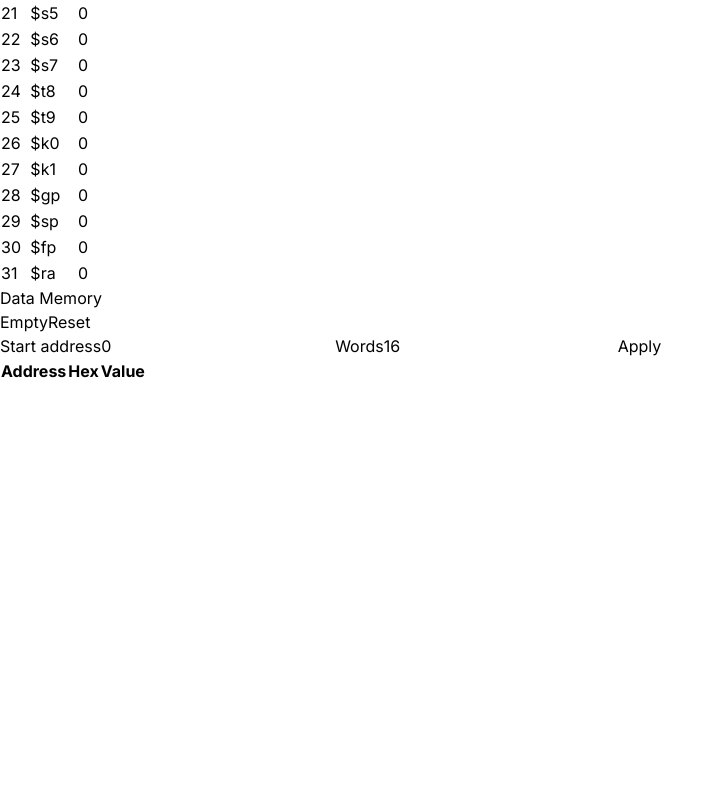
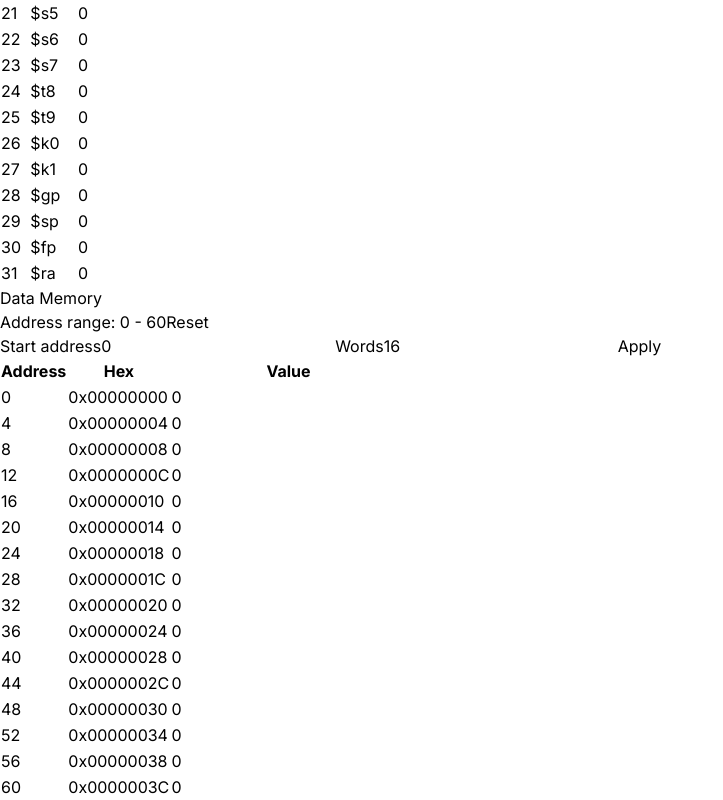
Before and after one commit to marvinthang/cs2100-visualizer, a React (Vite) app: page / in a window 1280 px wide. Shown: the part 2010-2810 px from the top of the page, without its empty margins (0-723 px from the left). Before the commit the page ends 2394 px from the top, so only its background shows below. Built offline with nearby package versions, Linux system fonts and the light colour scheme.

Commit message:
update table

```diff
--- a/src/core/mips/datapathHighlightState.ts
+++ b/src/core/mips/datapathHighlightState.ts
@@ -59,7 +59,7 @@ export function getHighlightSvgFill(role: HighlightRole, normalColor = 'black'):
     return normalColor;
 }
 
-export function getHighlightTextClass(role: HighlightRole): string {
+export function getHighlightTextClass(role: HighlightRole, normalText = 'text-slate-900'): string {
     if (role === 'input') {
         return 'text-blue-600';
     }
@@ -72,10 +72,10 @@ export function getHighlightTextClass(role: HighlightRole): string {
         return 'text-yellow-600';
     }
 
-    return 'text-slate-900';
+    return normalText;
 }
 
-export function getHighlightBackgroundClass(role: HighlightRole): string {
+export function getHighlightBackgroundClass(role: HighlightRole, normalBg = ''): string {
     if (role === 'input') {
         return 'bg-blue-50';
     }
@@ -92,5 +92,5 @@ export function getHighlightBackgroundClass(role: HighlightRole): string {
         return 'bg-yellow-50';
     }
 
-    return '';
+    return normalBg;
 }
--- a/src/core/mips/instructionSet.ts
+++ b/src/core/mips/instructionSet.ts
@@ -18,8 +18,6 @@ export const mipsMnemonics: MipsMnemonic[] = [
     'srl',
     'sw',
     'sub',
-    'xor',
-    'xori'
 ];
 
 export const datapathMnemonics: DatapathMnemonic[] = [
--- a/src/core/mips/machineState.ts
+++ b/src/core/mips/machineState.ts
@@ -7,6 +7,21 @@ export type MachineState = {
 }
 
 const RegisterNames: RegisterNumber[] = [0, 1, 2, 3, 4, 5, 6, 7, 8, 9, 10, 11, 12, 13, 14, 15, 16, 17, 18, 19, 20, 21, 22, 23, 24, 25, 26, 27, 28, 29, 30, 31];
+export const DEFAULT_DATA_MEMORY_START_ADDRESS = 0;
+export const DEFAULT_DATA_MEMORY_WORD_COUNT = 16;
+
+export function createZeroedDataMemory(
+    startAddress = DEFAULT_DATA_MEMORY_START_ADDRESS,
+    wordCount = DEFAULT_DATA_MEMORY_WORD_COUNT,
+): Record<number, number> {
+    const dataMemory: Record<number, number> = {};
+
+    for (let i = 0; i < wordCount; i++) {
+        dataMemory[startAddress + i * 4] = 0;
+    }
+
+    return dataMemory;
+}
 
 export function createInitialMachineState(): MachineState {
     // assign 0 to all registers, and 0 to all memory addresses
@@ -14,13 +29,10 @@ export function createInitialMachineState(): MachineState {
         RegisterNames.map((reg) => [reg, 0])
     ) as Record<RegisterNumber, number>;
 
-    const dataMemory: Record<number, number> = {
-    };
-
     return {
         pc: 0,
         registers,
-        dataMemory
+        dataMemory: createZeroedDataMemory(),
     };
 }
 
--- a/src/features/datapath/DatapathPage.tsx
+++ b/src/features/datapath/DatapathPage.tsx
@@ -12,7 +12,7 @@ import { getActiveDatapathSegments } from '../../core/mips/datapathSegments';
 import StepControls from './components/StepControls';
 import RegisterTable from './components/RegisterTable';
 import MemoryTable from './components/MemoryTable';
-import { createInitialMachineState, type MachineState } from '../../core/mips/machineState';
+import { createInitialMachineState, createZeroedDataMemory, type MachineState } from '../../core/mips/machineState';
 import { type ExecutionContext, createEmptyExecutionContext } from '../../core/mips/executionContext';
 import { datapathInstructionExamples } from '../../core/mips/datapathInstructionExamples';
 import { datapathStages, getCurrentStage, getNextStageIndex, isLastStage } from '../../core/mips/datapathStages';
@@ -136,10 +136,18 @@ export default function DatapathPage() {
     }
 
     function handleResetMemory() {
-        setMachine((machine) => ({
-            ...machine,
-            dataMemory: {},
-        }) as MachineState);
+        setMachine((machine) => {
+            const addresses = Object.keys(machine.dataMemory).map(Number);
+            const dataMemory: Record<number, number> =
+                addresses.length > 0
+                    ? Object.fromEntries(addresses.map((address) => [address, 0]))
+                    : createZeroedDataMemory();
+
+            return {
+                ...machine,
+                dataMemory,
+            };
+        });
 
         resetAllState();
     }
@@ -217,7 +225,6 @@ export default function DatapathPage() {
     }
 
     const defaultSignals = getDatapathControlSignals(mnemonic);
-    const isModified = JSON.stringify(signals) !== JSON.stringify(defaultSignals);
 
     const basePaths = getActiveDatapathBasePaths(mnemonic);
 
--- a/src/features/datapath/components/MemoryTable.tsx
+++ b/src/features/datapath/components/MemoryTable.tsx
@@ -93,7 +93,7 @@ export default function MemoryTable({
                         Apply
                     </button>
             </div>
-            <div className="max-h-80 overflow-auto">
+            <div className="max-h-[400px] overflow-auto">
                 <table className="w-full text-sm">
                     <thead className="sticky top-0 bg-white">
                         <tr className="border-b border-slate-200 text-left text-xs text-slate-500">
--- a/src/features/datapath/components/RegisterTable.tsx
+++ b/src/features/datapath/components/RegisterTable.tsx
@@ -62,8 +62,8 @@ export default function RegisterTable({
     }, [machine.registers]);
 
     const pcRole = machineHighlight.pc ?? 'normal';
-    const pcTextClass = getHighlightTextClass(pcRole);
-    const pcBgClass = getHighlightBackgroundClass(pcRole);
+    const pcTextClass = getHighlightTextClass(pcRole, 'text-slate-700');
+    const pcBgClass = getHighlightBackgroundClass(pcRole, 'bg-slate-100');
 
     return (
         <div className="rounded-xl border border-slate-200 bg-white p-4 shadow-sm">
@@ -83,7 +83,7 @@ export default function RegisterTable({
                 </div>
             </div>
 
-            <div className="max-h-80 overflow-auto">
+            <div className="max-h-[450px] overflow-auto">
                 <table className="w-full text-sm">
                     <thead className="sticky top-0 bg-white">
                         <tr className="border-b border-slate-200 text-left text-xs text-slate-500">
```
